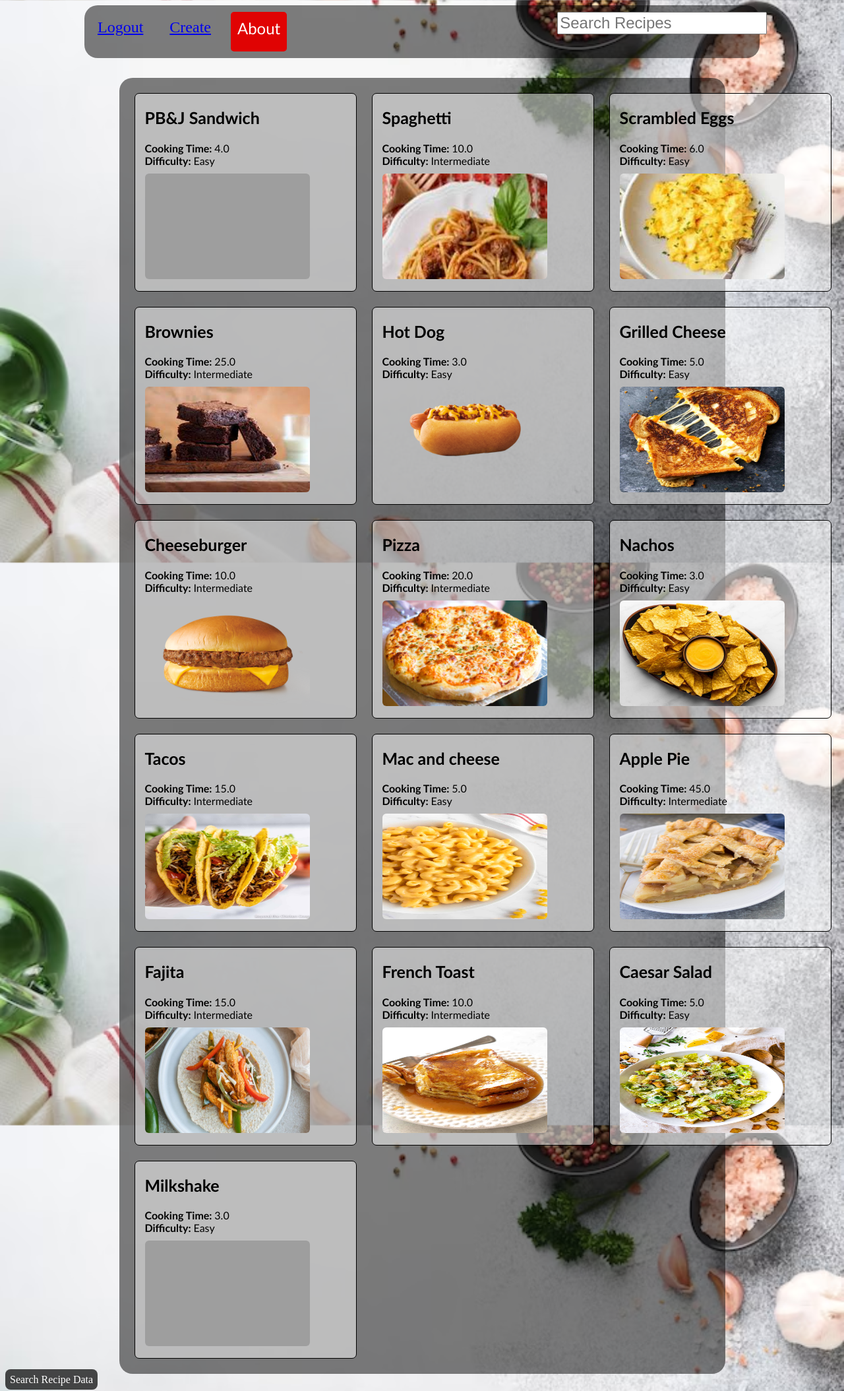
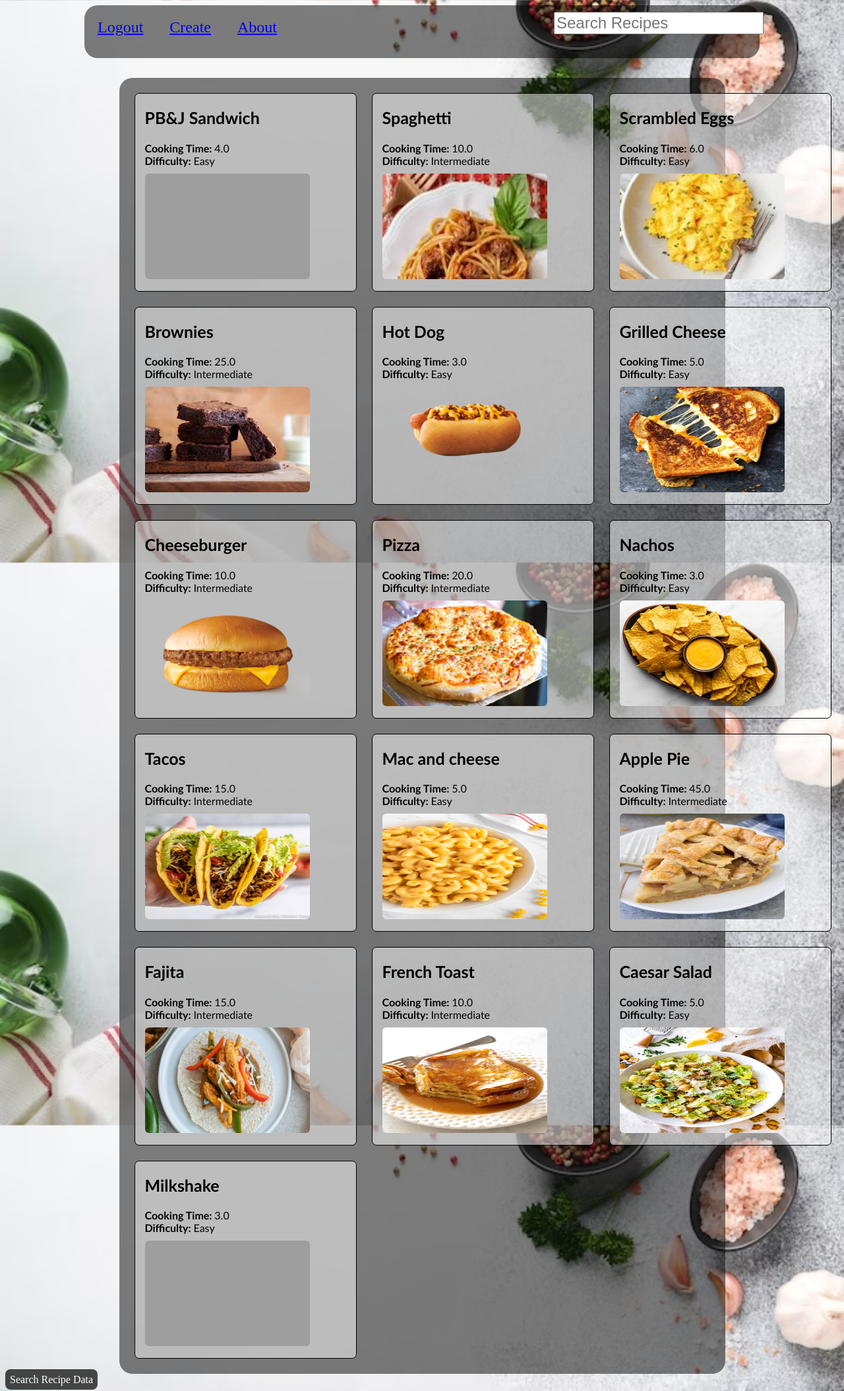
Before and after one commit to Madison-Cox/recipe-app, a Django app: page /list/ in a window 1280 px wide. Shown: the whole page at 66% size. Run offline with Django 4.2, Linux system fonts and the light colour scheme; a user stored in the database is signed in; data comes from the database, SQL or seed files in the repository; grey boxes are pictures that could not be loaded.

Commit message:
troubleshoot

```diff
--- a/recipes/templates/recipes/main.html
+++ b/recipes/templates/recipes/main.html
@@ -25,7 +25,7 @@
       class="create_btn">
       Create
     </a>
-    <a style='border-radius:5px;font-size:x-large;padding:10px;margin:10px;' href="{%url 'about' %}" class="about_btn">
+    <a style='border-radius:5px;font-size:x-large;padding:10px;margin:10px;' href="{%url 'about' %}">
       About
     </a>
     <div class="search_box">
--- a/templates/auth/login.html
+++ b/templates/auth/login.html
@@ -9,7 +9,7 @@
   <link rel='stylesheet' type='text/css' href="{% static 'recipes/css/styles.css' %}">
   <style type="text/css">
     body {
-      background: url("{% static 'recipes/images/detail_background.AVIF' %}") no-repeat fixed;
+      background: url("{% static 'recipes/images/detail_background.avif' %}") no-repeat fixed;
       background-size: cover;
     }
   </style>
--- a/templates/auth/success.html
+++ b/templates/auth/success.html
@@ -9,7 +9,7 @@
   <link rel='stylesheet' type='text/css' href="{% static 'recipes/css/styles.css' %}">
   <style type="text/css">
     body {
-      background: url("{% static 'recipes/images/detail_background.AVIF' %}") no-repeat fixed;
+      background: url("{% static 'recipes/images/detail_background.avif' %}") no-repeat fixed;
       background-size: cover;
     }
 
```
